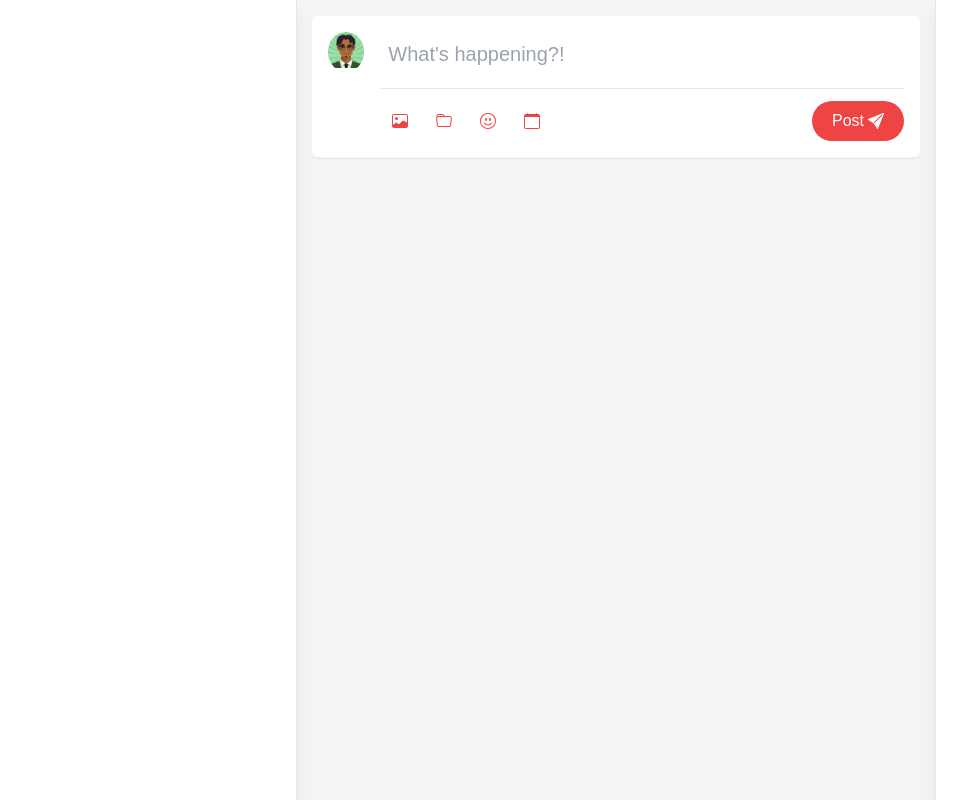
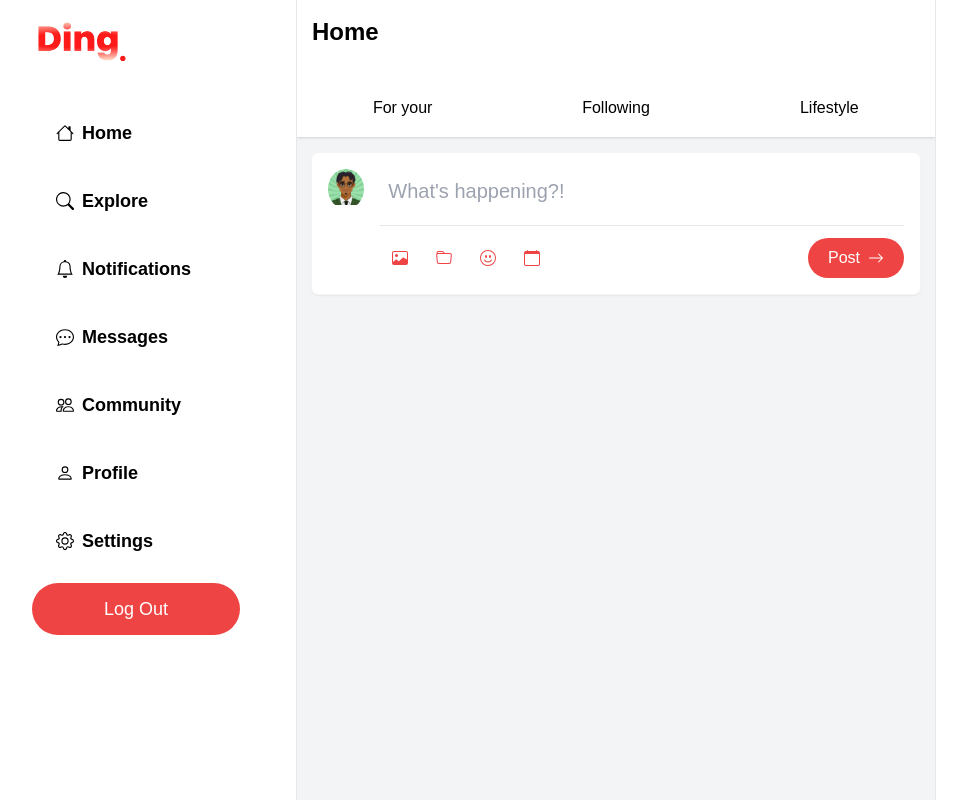
Before and after one commit to geek-nath/ding, a React (Create React App) app: page / in a window 1280 px wide. Shown: the whole page, without its empty margins (24-991 px from the left). Built offline with nearby package versions, Linux system fonts and the light colour scheme.

Commit message:
UI update

```diff
--- a/src/components/feedContainer.jsx
+++ b/src/components/feedContainer.jsx
@@ -1,10 +1,14 @@
 import React from 'react'
 import PostArea from './postArea'
+import Navbar from '../pages/home/components/navbar'
 
 const FeedContainers = () => {
   return (
-    <main className='feeds_box p-4'>
-      <PostArea />
+    <main className='feeds_box'>
+      <Navbar />
+      <div className="feed_wrapper p-4">
+        <PostArea />
+      </div>
     </main>
   )
 }
--- a/src/components/postArea.jsx
+++ b/src/components/postArea.jsx
@@ -36,7 +36,13 @@ const PostArea = () => {
 
   // post text value
   const [postValue, SetPostValue] = useState('');
-  const [buttonState, setButtonState] = useState(false);
+
+  // show audience menu
+  const [showAudience, SetShowAudience] = useState(false);
+
+  const setAudienceState = () => {
+    SetShowAudience(!showAudience)
+  }
 
   return (
     <div className='p-4 rounded-md shadow ring-1 ring-gray-100 bg-white'>
@@ -44,7 +50,30 @@ const PostArea = () => {
         <UserAvatar />
         <div className='w-full'>
           <div className="border-b pb-3">
-            <button className={isActive ? 'py-1 flex items-center gap-2 px-3 ring-1 ring-red-500 mb-2 text-red-500 text-sm' : 'py-1 hidden items-center gap-2 px-3 ring-1 ring-red-500 mb-2 text-red-500 text-sm'} style={{ borderRadius: "50px" }}>Everyone <BsIcons.BsChevronDown /></button>
+            <div className='relative'>
+              <button onClick={setAudienceState} className={isActive ? 'py-1 flex items-center gap-2 px-3 ring-1 ring-red-500 mb-2 text-red-500 text-sm' : 'py-1 hidden items-center gap-2 px-3 ring-1 ring-red-500 mb-2 text-red-500 text-sm'} style={{ borderRadius: "50px" }}>Everyone <BsIcons.BsChevronDown /></button>
+
+              <div className={showAudience ? "absolute rounded-md shadow bg-white ring-1 ring-gray-300" : "absolute rounded-md shadow bg-white hidden ring-1 ring-gray-300"} style={{ width: "350px" }}>
+                <div className="p-4">
+                  <h1 className='text-xl font-semibold'>Choose audience</h1>
+                </div>
+                <div>
+                  <button className="flex w-full duration-300 hover:bg-red-50 p-4" style={{ borderRadius: "0" }}>
+                    <div className="mr-auto">
+                      <buttonState className="flex gap-2 items-center">
+                        <BsIcons.BsGlobeAmericas className='text-red-500' /> <h2 className='text-md font-semibold'>Everyone</h2>
+                      </buttonState>
+                    </div>
+                    <div className='flex items-center'>
+                      <BsIcons.BsCheck className='text-2xl text-red-500' />
+                    </div>
+                  </button>
+                </div>
+                <div className="p-4">
+                  <h1 className='text-md font-semibold'>My community</h1>
+                </div>
+              </div>
+            </div>
             <input type="text" onFocus={textInputFocus} value={postValue} onChange={(e) => SetPostValue(e.target.value)} name="post-content" id="post-content" placeholder="What's happening?!" className='w-full p-2 outline-none text-xl' />
             <button className={isActive ? 'py-1 flex items-center gap-2 px-3 mt-2 text-red-500 text-sm duration-300 hover:bg-red-50' : 'py-1 hidden items-center gap-2 px-3 mt-2 text-red-500 text-sm duration-300 hover:bg-red-50'} style={{ borderRadius: "50px" }}><BsIcons.BsGlobeAmericas /> Everyone can reply</button>
           </div>
@@ -61,11 +90,11 @@ const PostArea = () => {
                 })}
               </div>
             </div>
-            <button className='bg-red-500 text-white py-2 px-5 flex items-center gap-1'>Post <BsIcons.BsSendFill /></button>
+            <button className='bg-red-500 text-white py-2 px-5 flex items-center gap-2'>Post <BsIcons.BsArrowRight /></button>
           </div>
         </div>
       </div>
-    </div>
+    </div >
   )
 }
 
--- a/src/components/sidebarNav.jsx
+++ b/src/components/sidebarNav.jsx
@@ -1,9 +1,80 @@
 import React from 'react'
+import Logo from '../assets/images/ding-logo.png'
+import * as BsIcons from 'react-icons/bs'
+import { Link } from 'react-router-dom'
 
 const SidebarNav = () => {
+
+  const sideNavObj = [
+    {
+      name: "Home",
+      path: "/",
+      icon: <BsIcons.BsHouse />
+    },
+
+    {
+      name: "Explore",
+      path: "/explore",
+      icon: <BsIcons.BsSearch />
+    },
+
+    {
+      name: "Notifications",
+      path: "/notifications",
+      icon: <BsIcons.BsBell />
+    },
+
+    {
+      name: "Messages",
+      path: "/messages",
+      icon: <BsIcons.BsChatDots />
+    },
+
+    {
+      name: "Community",
+      path: "/community",
+      icon: <BsIcons.BsPeople />
+    },
+
+    {
+      name: "Profile",
+      path: "/profile",
+      icon: <BsIcons.BsPerson />
+    },
+
+    {
+      name: "Settings",
+      path: "/settings",
+      icon: <BsIcons.BsGear />
+    }
+  ]
+
   return (
-    <aside className='siderbar fixed left-0 shadow-lg bg-white top-0 bottom-0 w-1/4 ring-1 ring-gray-200'>
+    <aside className='siderbar fixed left-0 bg-white top-0 bottom-0 w-1/4 ring-1 ring-gray-200'>
+      <div className="p-4 mx-10">
+        <div>
+          <img src={Logo} width={'100'} alt="ding" />
+        </div>
 
+        <div className="mt-10">
+          {sideNavObj.map((data, index) => {
+            return (
+              <div key={index} className='mb-4'>
+                <Link to={data.path} className='no-underline'>
+                  <button className='py-3 px-6 text-lg font-semibold duration-300 hover:bg-red-100 hover:text-red-500 w-full flex items-center gap-2'>
+                    {data.icon} {data.name}
+                  </button>
+                </Link>
+              </div>
+            )
+          })}
+          <div className='mb-4'>
+            <button className='py-3 px-6 text-lg duration-300 hover:bg-red-600 bg-red-500 text-center w-full text-white'>
+              Log Out
+            </button>
+          </div>
+        </div>
+      </div>
     </aside>
   )
 }
--- a/src/components/widgetBar.jsx
+++ b/src/components/widgetBar.jsx
@@ -2,7 +2,7 @@ import React from 'react'
 
 const WidgetSidebar = () => {
   return (
-    <aside className='siderbar fixed right-0 shadow-lg bg-white top-0 bottom-0 w-1/4 ring-1 ring-gray-200'>
+    <aside className='siderbar fixed right-0 bg-white top-0 bottom-0 w-1/4 ring-1 ring-gray-200'>
 
     </aside>
   )
--- /dev/null
+++ b/src/pages/home/components/navbar.jsx
@@ -0,0 +1,29 @@
+import React from 'react'
+
+const Navbar = () => {
+
+  const navbarButtonObj = [
+    { name: 'For your' }, { name: 'Following' }, { name: 'Lifestyle' }
+  ]
+
+  return (
+    <div className='bg-white shadow'>
+      <div className='p-4'>
+        <h1 className='text-2xl leading-8 font-semibold'>Home</h1>
+      </div>
+      <div className="mt-4">
+        <div className="flex">
+          {navbarButtonObj.map((data, index) => {
+            return (
+              <button key={index} className='w-full rounded-none hover:bg-red-50 hover:text-red-500 hover:border-b border-transparent hover:border-red-500 border-b py-4 duration-300'>
+                {data.name}
+              </button>
+            )
+          })}
+        </div>
+      </div>
+    </div>
+  )
+}
+
+export default Navbar
```
